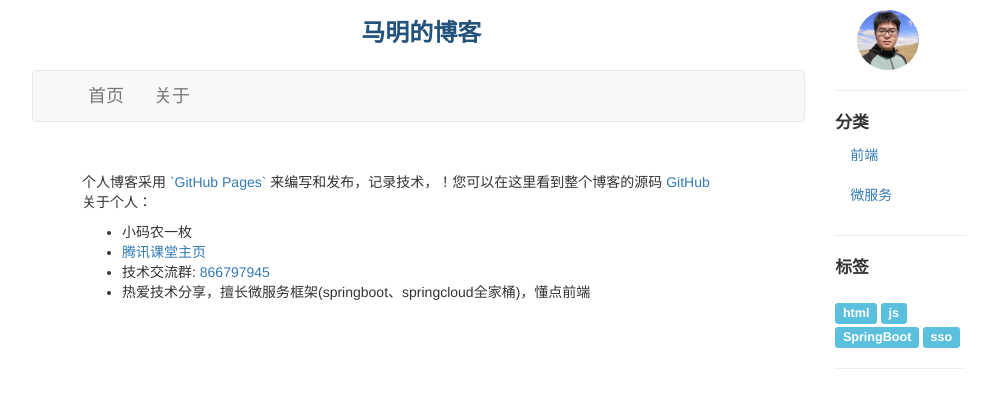
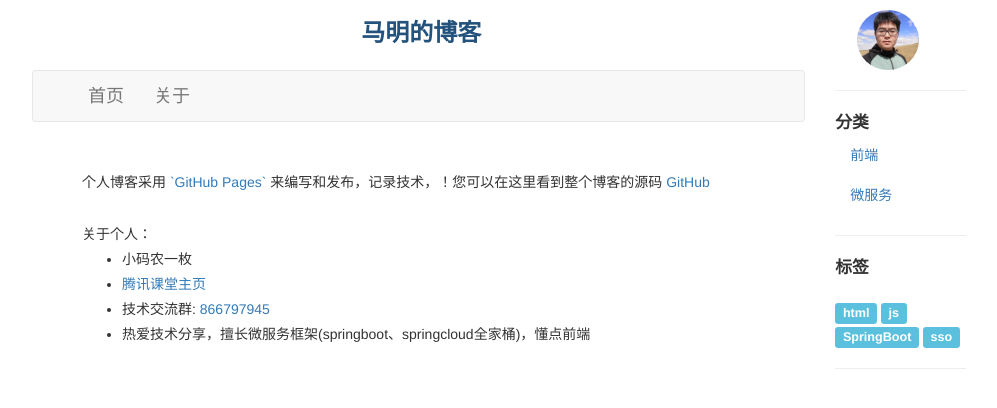
Before and after one commit to chaojunma/chaojunma.github.io, a Jekyll site: the page built from about.md, in a window 1280 px wide. Shown: the top 408 px of the page, without its empty margins (141-1138 px from the left). Built offline with Jekyll 4.4.1, drawn with Linux system fonts in a browser that asks for light colours.

Commit message:
修改样式

```diff
--- a/about.md
+++ b/about.md
@@ -8,7 +8,7 @@ permalink: /about/
 
 <div style="margin-top:50px;padding-left:50px;">
    个人博客采用 <a href="https://pages.github.com/" style="text-decoration:none">`GitHub Pages`</a> 来编写和发布，记录技术，！您可以在这里看到整个博客的源码 <a href="https://github.com/chaojunma/chaojunma.github.io">GitHub</a>
-   <p>
+   <div style="margin-top:30px;line-height:25px">
  	关于个人：
 	<ul>
 	    <li>小码农一枚</li>
@@ -16,5 +16,5 @@ permalink: /about/
 	    <li>技术交流群: <a href="tencent://VisitPublicGroup/?subcmd=VisitPublicGroup&amp;param=7B22457874506172616D223A7B226170704964223A2230227D2C2267726F757055696E223A3836363739373934352C2276697369746F72223A317D&amp;fuin=171851697" style="text-decoration:none">866797945</a></li>
 	    <li>热爱技术分享，擅长微服务框架(springboot、springcloud全家桶)，懂点前端</li>
 	</ul>
-   </p>
+   </div>
 </div>
```
